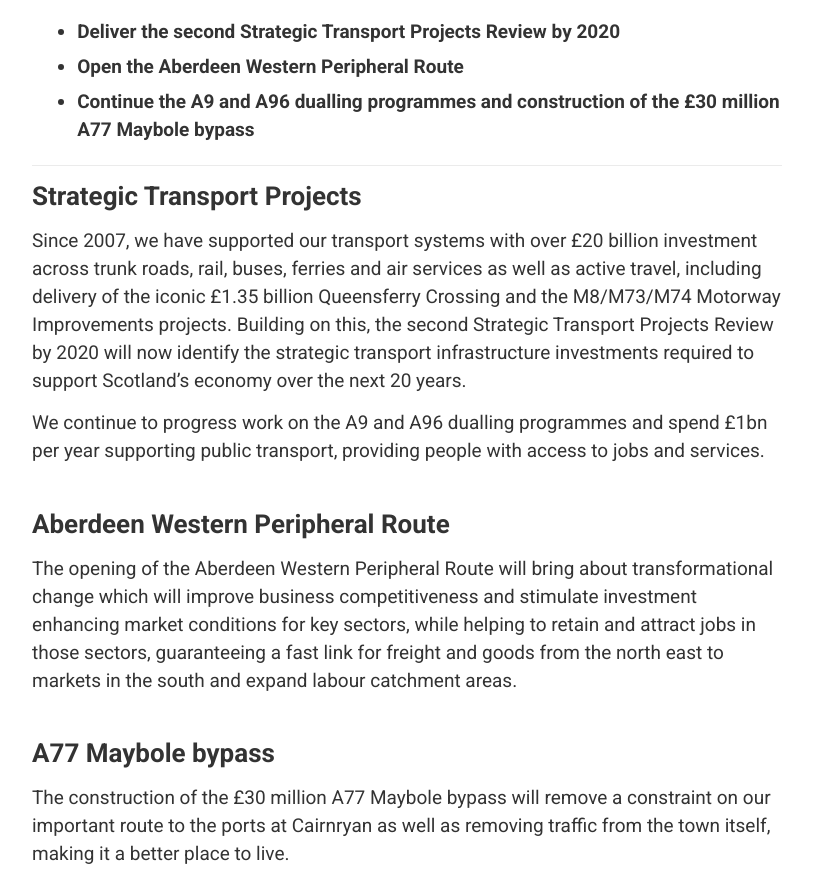
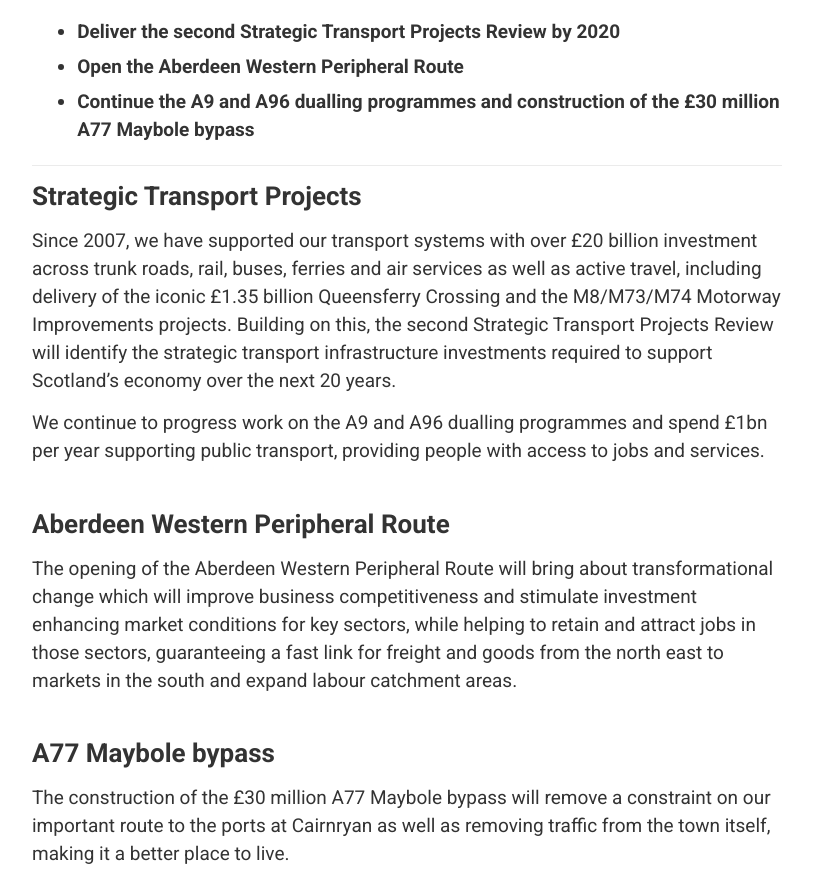
Before and after one commit to scottishgovernment/economicactionplan.mygov.scot, a Jekyll site: the page built from pages/investment/transport-infrastructure.md, in a window 1280 px wide and 900 px high, scrolled down 730 px, cut to the strip 31-900 px from the top of the window. Shown: the whole strip, without its empty margins (38-851 px from the left). Built offline with Jekyll 4.4.1, drawn with Linux system fonts in a browser that asks for light colours.

Commit message:
Text change requested by client

```diff
--- a/pages/investment/transport-infrastructure.md
+++ b/pages/investment/transport-infrastructure.md
@@ -21,7 +21,7 @@ next: { title: "Housing", url: "/investment/housing/" }
 
 ## Strategic Transport Projects
 
-Since 2007, we have supported our transport systems with over £20 billion investment across trunk roads, rail, buses, ferries and air services as well as active travel, including delivery of the iconic £1.35 billion Queensferry Crossing and the M8/M73/M74 Motorway Improvements projects. Building on this, the second Strategic Transport Projects Review by 2020 will now identify the strategic transport infrastructure investments required to support Scotland’s economy over the next 20 years.
+Since 2007, we have supported our transport systems with over £20 billion investment across trunk roads, rail, buses, ferries and air services as well as active travel, including delivery of the iconic £1.35 billion Queensferry Crossing and the M8/M73/M74 Motorway Improvements projects. Building on this, the second Strategic Transport Projects Review will identify the strategic transport infrastructure investments required to support Scotland’s economy over the next 20 years.
 
 We continue to progress work on the A9 and A96 dualling programmes and spend £1bn per year supporting public transport, providing people with access to jobs and services.
 
```
